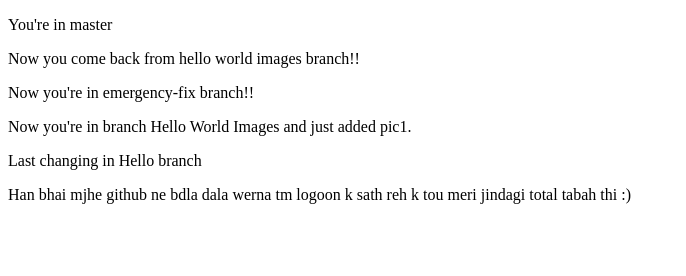
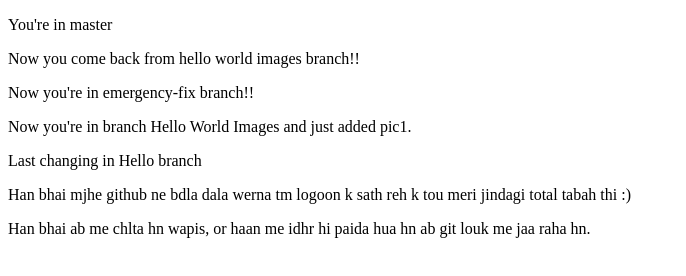
Before and after one commit to MuqadasAshraf-5406/MyFirstProject, a plain HTML site: page index.html in a window 1280 px wide. Shown: the whole page, without its empty margins (0-686 px from the left). Drawn offline with Linux system fonts and the light colour scheme.

Commit message:
Going to git louk

```diff
--- a/index.html
+++ b/index.html
@@ -15,5 +15,7 @@
     <p>Last changing in Hello branch</p>
 
     <p>Han bhai mjhe github ne bdla dala werna tm logoon k sath reh k tou meri jindagi total tabah thi :)</p>
+
+    <P>Han bhai ab me chlta hn wapis, or haan me idhr hi paida hua hn ab git louk me jaa raha hn.</P>
 </body>
 </html>
```
